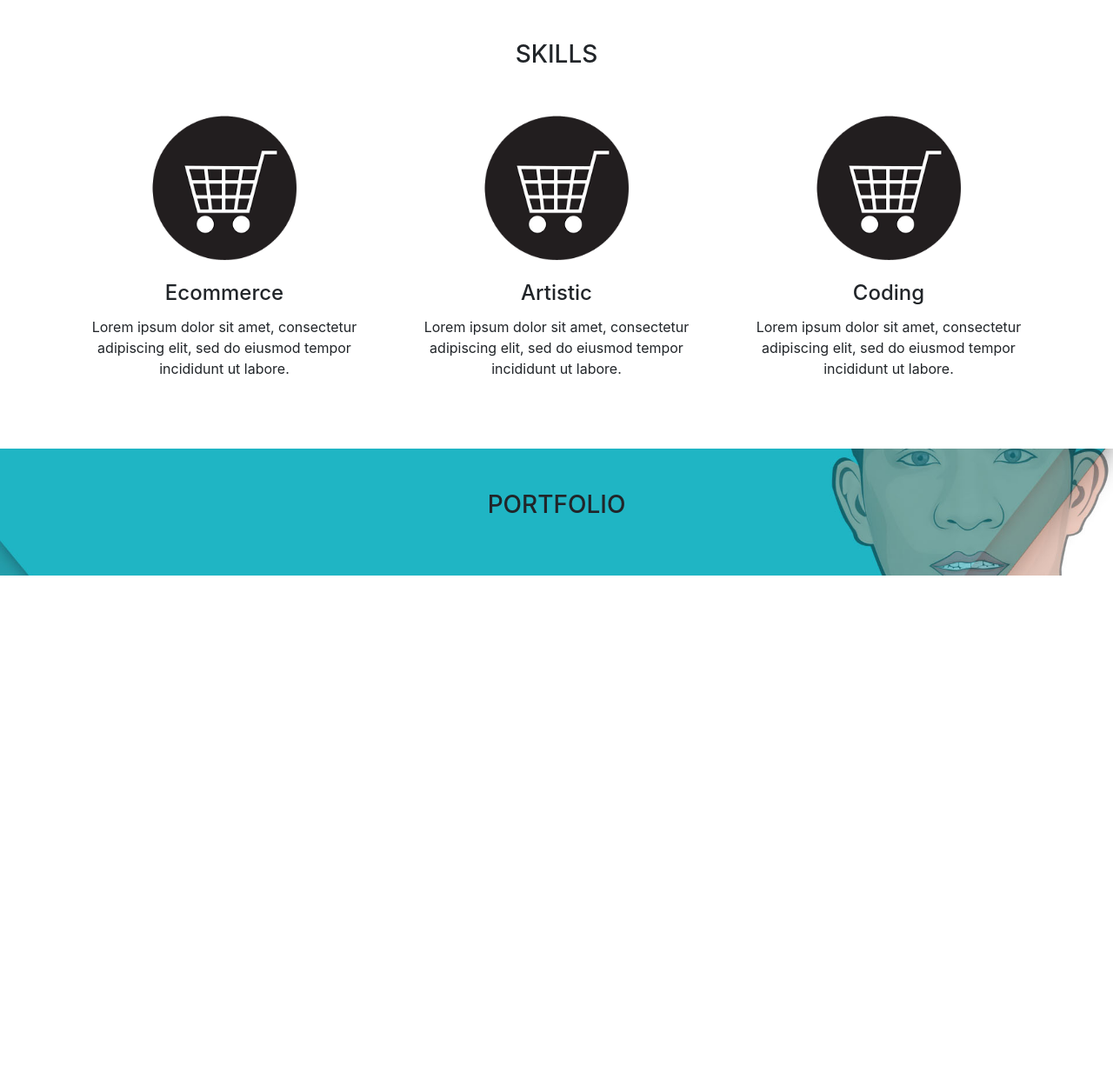
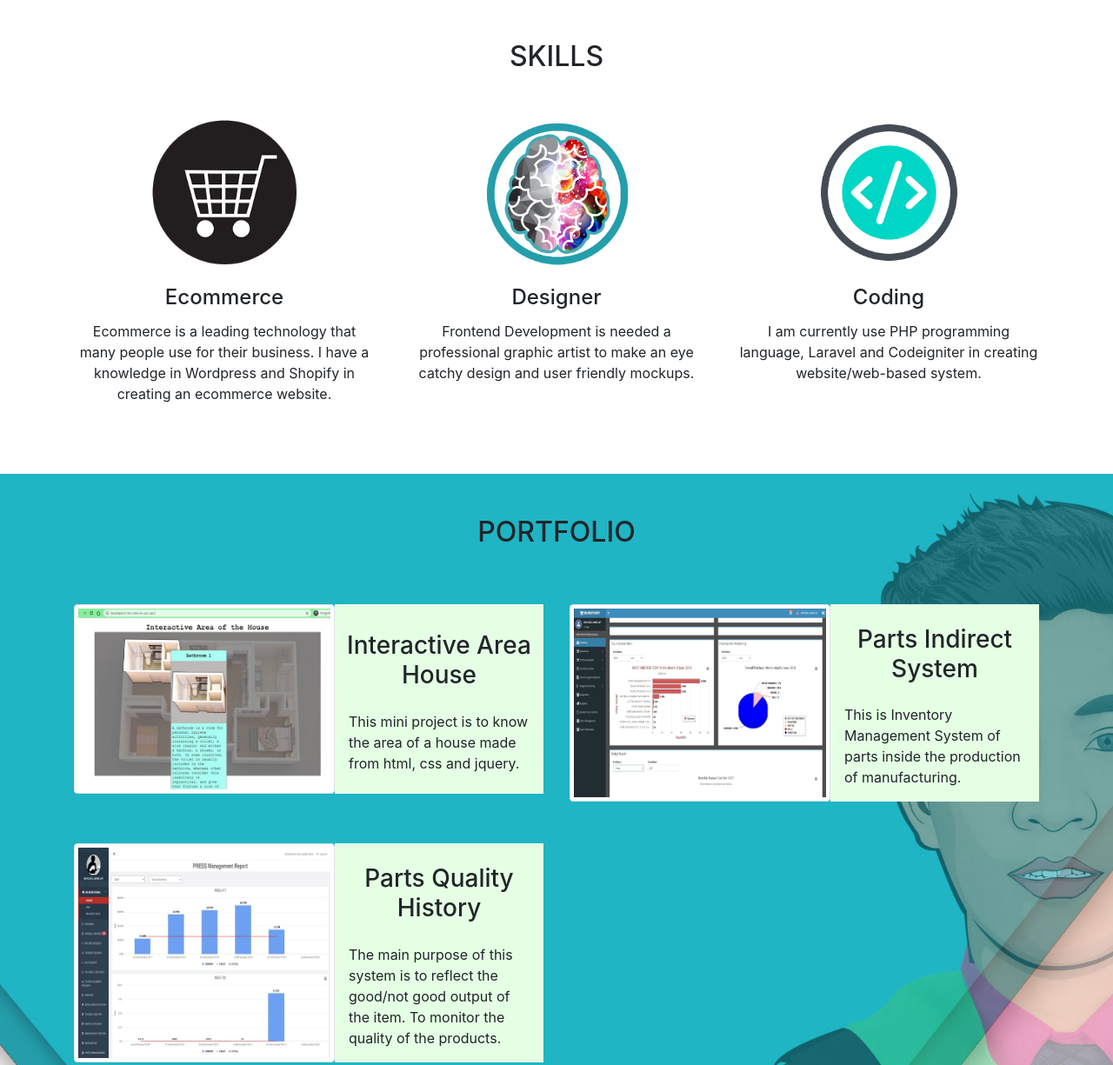
Before and after one commit to mmjaymm/mj-portfolio, a plain HTML site: page v1/index.html in a window 1280 px wide. Shown: the part 802-2027 px from the top of the page at 87% size. Before the commit the page ends 1464 px from the top, so only its background shows below. Drawn offline with nearby package versions, Linux system fonts and the light colour scheme.

Commit message:
portfolio added project

```diff
--- a/v1/assets/css/styles.css
+++ b/v1/assets/css/styles.css
@@ -60,3 +60,7 @@
   background-repeat: no-repeat;
   background-size: cover;
 }
+
+.portfolio-items {
+  background-color: rgb(229 255 229);
+}
--- a/v1/index.html
+++ b/v1/index.html
@@ -21,19 +21,22 @@
 
         <ul class="navbar-nav ">
           <li class="nav-item ml-4 active">
-            <a class="nav-link" href="#">ABOUT</a>
+            <a class="nav-link" href="#about">ABOUT</a>
           </li>
           <li class="nav-item ml-4">
-            <a class="nav-link" href="#">SKILLS</a>
+            <a class="nav-link" href="#skills">SKILLS</a>
           </li>
           <li class="nav-item ml-4">
-            <a href="#" class="nav-link">PORTFOLIO</a>
+            <a href="#portfolio" class="nav-link">PORTFOLIO</a>
+          </li>
+          <li class="nav-item ml-4">
+            <a href="#portfolio" class="nav-link">RESUME</a>
           </li>
         </ul>
       </div>
     </nav>
 
-    <section class="s-about s-div bg-success">
+    <section class="s-about s-div bg-success" id="about">
       <div class="about-container d-flex flex-column align-items-center justify-content-center">
         <p>Hello, I'm <span class="about-name">MARK JAY MERCADO</span></p>
         <p>I am a <span class="about-me">Web Developer</span></p>
@@ -41,10 +44,10 @@
       </div>
     </section>
 
-    <section class="s-skills s-div py-5">
+    <section class="s-skills s-div py-5" id="skills">
       <div class="container">
       <header class="skills-header text-center">
-        <h3 class="mb-3">SKILLS</h3>
+        <h2 class="mb-3">SKILLS</h2>
       </header>
       <div class="skills-body">
         <div class="card-columns">
@@ -53,23 +56,30 @@
             <img class="card-img-top" src="./assets/skills/shopping-cart.png" alt="">
             <div class="card-body text-center px-0">
               <h4 class="card-title">Ecommerce</h4>
-              <p class="card-text">Lorem ipsum dolor sit amet, consectetur adipiscing elit, sed do eiusmod tempor incididunt ut labore.</p>
+              <p class="card-text">
+                Ecommerce is a leading technology that many people use for their business.
+                I have a knowledge in Wordpress and Shopify in creating an ecommerce website.
+              </p>
             </div>
           </div>
 
           <div class="card no-bg no-border">
-            <img class="card-img-top" src="./assets/skills/shopping-cart.png" alt="">
+            <img class="card-img-top" src="./assets/skills/design.png" alt="">
             <div class="card-body text-center px-0">
-              <h4 class="card-title">Artistic</h4>
-              <p class="card-text">Lorem ipsum dolor sit amet, consectetur adipiscing elit, sed do eiusmod tempor incididunt ut labore.</p>
+              <h4 class="card-title">Designer</h4>
+              <p class="card-text">
+                Frontend Development is needed a professional graphic artist to make an eye catchy design and user friendly mockups.
+              </p>
             </div>
           </div>
 
           <div class="card no-bg no-border">
-            <img class="card-img-top" src="./assets/skills/shopping-cart.png" alt="">
+            <img class="card-img-top" src="./assets/skills/source-code.png" alt="">
             <div class="card-body text-center px-0">
               <h4 class="card-title">Coding</h4>
-              <p class="card-text">Lorem ipsum dolor sit amet, consectetur adipiscing elit, sed do eiusmod tempor incididunt ut labore.</p>
+              <p class="card-text">
+                I am currently use PHP programming language, Laravel and Codeigniter in creating website/web-based system.
+              </p>
             </div>
           </div>
 
@@ -78,17 +88,53 @@
     </div>
     </section>
 
-    <section class="s-portfolio s-div py-5">
-      <div class="container">
+    <section class="s-portfolio s-div py-5" id="portfolio">
+      <div class="container mb-5">
         <header class="portfolio-header text-center">
-          <h3 class="mb-3">PORTFOLIO</h3>
+          <h2 class="mb-3">PORTFOLIO</h2>
         </header>
         <div class="portfolio-body">
+            <div class="row">
+
+              <div class="col-6 mt-5">
+                <div class="d-flex">
+                  <img class="img-thumbnail" src="./assets/portfolio/interactive-area-house.jpg" alt="Area of House" width="300">
+                  <div class="portfolio-items d-flex flex-column justify-content-center">
+                    <h3 class="my-4 text-center">Interactive Area House</h3>
+                    <article class="mx-3 mb-3">This mini project is to know the area of a house made from html, css and jquery.</article>
+                  </div>
+                </div>
+              </div>
+
+              <div class="col-6 mt-5">
+                <div class="d-flex">
+                  <img class="img-thumbnail" src="./assets/portfolio/pins.jpg" alt="Parts Indirect System" width="300">
+                  <div class="portfolio-items d-flex flex-column justify-content-center">
+                    <h3 class="my-4 text-center">Parts Indirect System</h3>
+                    <article class="mx-3 mb-3">This is Inventory Management System of parts inside the production of manufacturing.</article>
+                  </div>
+                </div>
+              </div>
+
+              <div class="col-6 mt-5">
+                <div class="d-flex">
+                  <img class="img-thumbnail" src="./assets/portfolio/pqh.jpg" alt="Parts Quality History" width="300">
+                  <div class="portfolio-items d-flex flex-column justify-content-center">
+                    <h3 class="my-4 text-center">Parts Quality History</h3>
+                    <article class="mx-3 mb-3">The main purpose of this system is to reflect the good/not good output of the item. To monitor the quality of the products.</article>
+                  </div>
+                </div>
+              </div>
+
+            </div>
         </div>
+      </div>
     </section>
 
     <footer>
-
+      <div class="container-fluid text-center my-5">
+        <small>@Mark Jay Mercado</small>
+      </div>
     </footer>
   </div>
 </body>
```
Also changed, not shown: v1/assets/portfolio/dmultispot.JPG (added), v1/assets/portfolio/interactive-area-house.jpg (added), v1/assets/portfolio/pins.JPG (added), v1/assets/portfolio/pqh.JPG (added), v1/assets/portfolio/yokota.JPG (added), v1/assets/skills/design.png (added), v1/assets/skills/source-code.png (added).
